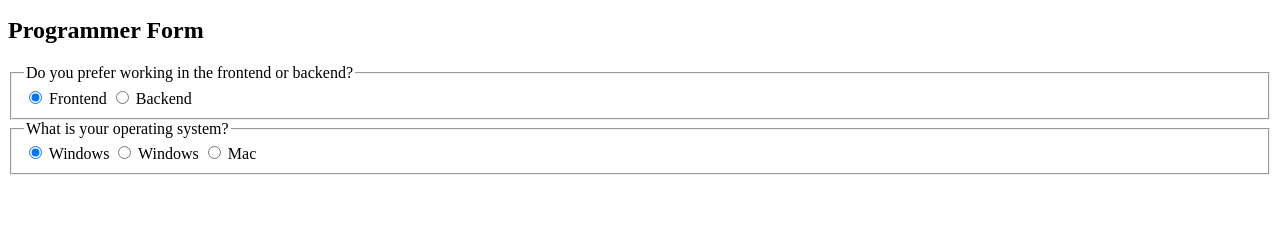
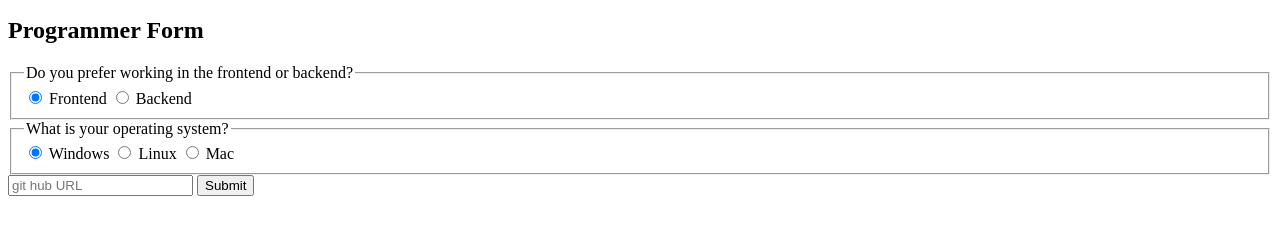
Before and after one commit to jilineSchwenker/jilineschwenker.github.io, a plain HTML site: page index.html in a window 1280 px wide. Shown: the part 502-736 px from the top of the page. Drawn offline with Linux system fonts and the light colour scheme.

Commit message:
Update index.html

```diff
--- a/index.html
+++ b/index.html
@@ -55,12 +55,15 @@
         <label>
           <input checked id="Windows" type="radio" name="operating-system" value="Windows"> Windows
         </label>
-         <label>
-          <input  id="Linux" type="radio" name="operating-system" value="Linux"> Windows
+        <label>
+          <input id="Linux" type="radio" name="operating-system" value="Linux"> Linux
         </label>
-          <input  id="Mac" type="radio" name="operating-system" value="Mac"> Mac
+        <label>
+          <input id="Mac" type="radio" name="operating-system" value="Mac"> Mac
         </label>
-        </fieldset>
+         </fieldset>
+        <input type="text" name="githuburl" placeholder="git hub URL" required>
+          <button type="submit">Submit</button>
       </form>
     </section>
   </main>
```
